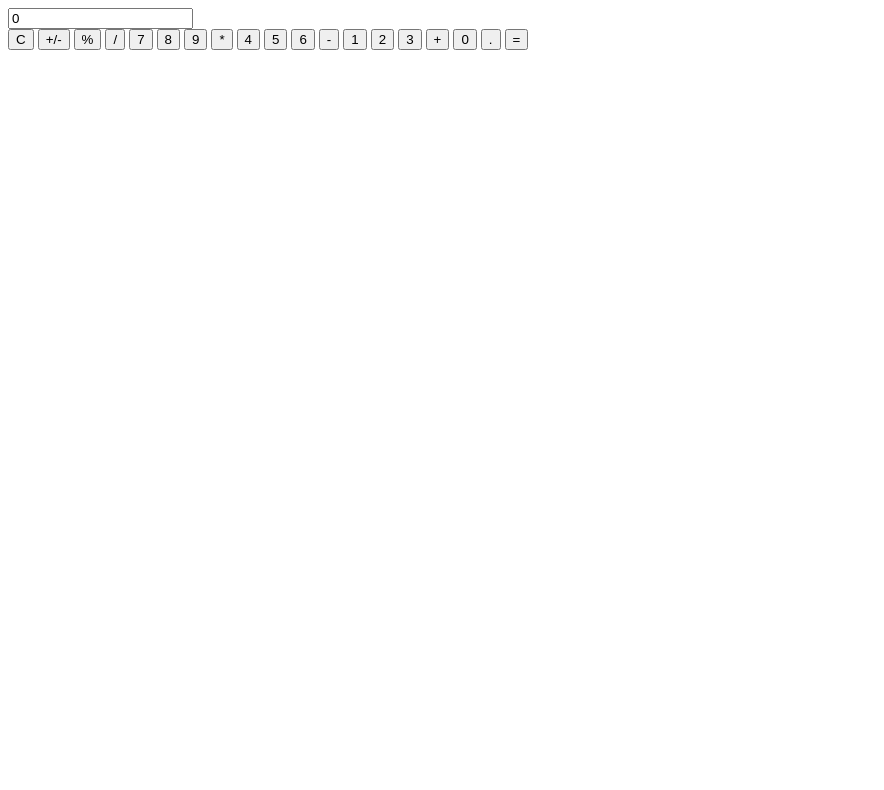
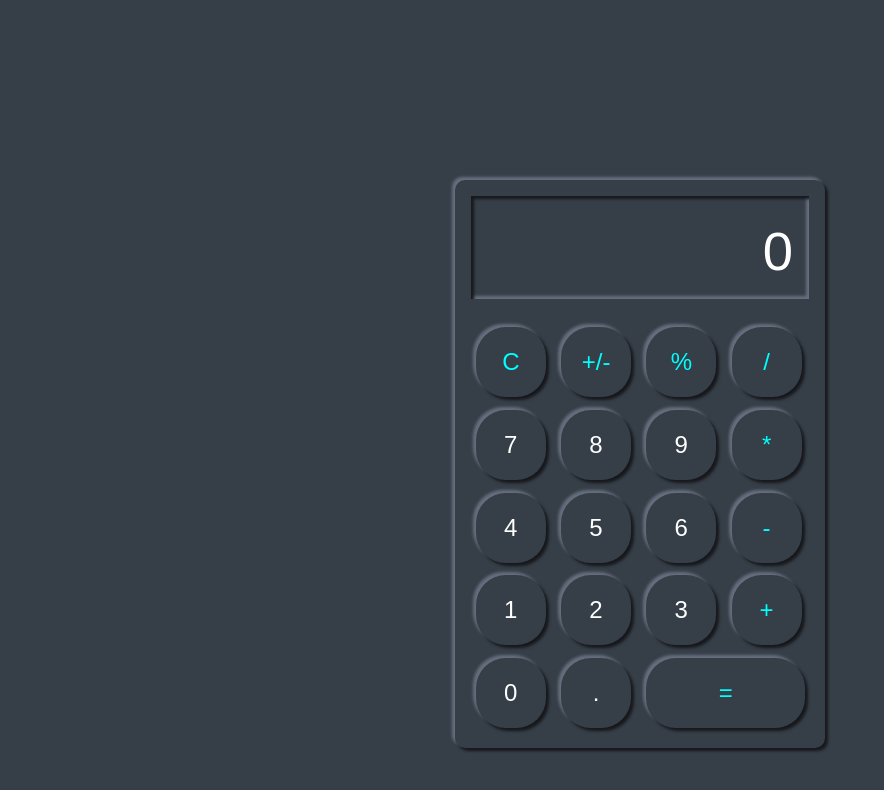
Before and after one commit to luispardo327/calculadora, a plain HTML site: page index.html in a window 1280 px wide. Shown: the whole page, without its empty margins (0-884 px from the left). Drawn offline with Linux system fonts and the light colour scheme.

Commit message:
cambios en estilos y js

```diff
--- a/index.html
+++ b/index.html
@@ -3,38 +3,38 @@
 <head>
     <meta charset="UTF-8">
     <meta name="viewport" content="width=device-width, initial-scale=1.0">
-    <link rel="icon" type="image/x-icon" href="img/favicon.ico" title="Icono de la calculadora by Alfredo Creates">
+    <link rel="icon" type="image/x-icon" href="img/favicon.ico">
     <link rel="stylesheet" href="style.css">
     <title>Calculadora</title>
 </head>
 <body>
     <main class="calculator-container">
-        <input type="text" class="calculator-display" readonly value="0" aria-live="polite">
+        <input id="result" type="text" class="calculator-display" readonly value="0" aria-live="polite">
 
         <div class="calculator-buttons">
-            <button class="button-clear">C</button>
-            <button class="button-operator">+/-</button>
-            <button class="button-operator">%</button>
-            <button class="button-operator">/</button>
+            <button onclick="clearResult()" class="button-clear">C</button>
+            <button onclick="toggleSign()" class="button-operator" aria-label="Cambiar signo">+/-</button>
+            <button onclick="result('%')" class="button-operator" aria-label="Porcentaje">%</button>
+            <button onclick="result('/')" class="button-operator">/</button>
 
-            <button class="button-number">7</button>
-            <button class="button-number">8</button>
-            <button class="button-number">9</button>
-            <button class="button-operator">*</button>
+            <button class="button-number" onclick="result('7')">7</button>
+            <button class="button-number" onclick="result('8')">8</button>
+            <button class="button-number" onclick="result('9')">9</button>
+            <button class="button-operator" onclick="result('*')">*</button>
 
-            <button class="button-number">4</button>
-            <button class="button-number">5</button>
-            <button class="button-number">6</button>
-            <button class="button-operator">-</button>
+            <button class="button-number" onclick="result('4')">4</button>
+            <button class="button-number" onclick="result('5')">5</button>
+            <button class="button-number" onclick="result('6')">6</button>
+            <button class="button-operator" onclick="result('-')">-</button>
 
-            <button class="button-number">1</button>
-            <button class="button-number">2</button>
-            <button class="button-number">3</button>
-            <button class="button-operator">+</button>
+            <button class="button-number" onclick="result('1')">1</button>
+            <button class="button-number" onclick="result('2')">2</button>
+            <button class="button-number" onclick="result('3')">3</button>
+            <button class="button-operator" onclick="result('+')">+</button>
 
-            <button class="button-number zero">0</button>
-            <button class="button-number dot">.</button>
-            <button class="button-equals">=</button>
+            <button class="button-number zero" onclick="result('0')">0</button>
+            <button class="button-number dot" onclick="result('.')">.</button>
+            <button class="button-equals" onclick="equal()">=</button>
         </div>
     </main>
 
--- a/main.js
+++ b/main.js
@@ -0,0 +1,80 @@
+// main.js
+
+// Función para manejar la entrada de números y operadores en la pantalla
+function result(val) {
+    const display = document.getElementById('result');
+    const currentValue = display.value;
+
+    // Si el display está en '0' y no se presiona '.', se reemplaza el '0'
+    // Esto evita tener un '0' inicial antes de un número.
+    if (currentValue === '0' && val !== '.') {
+        display.value = val;
+    } else {
+        // Evita múltiples puntos decimales en un mismo número
+        if (val === '.' && currentValue.includes('.')) {
+            return; // No hacer nada si ya hay un punto
+        }
+        // Evita que un operador se repita si el último caracter es un operador
+        const lastChar = currentValue[currentValue.length - 1];
+        if (['+', '-', '*', '/'].includes(val) && ['+', '-', '*', '/'].includes(lastChar)) {
+            // Reemplaza el operador anterior por el nuevo si ya hay uno
+            display.value = currentValue.slice(0, -1) + val;
+            return;
+        }
+        // Si el resultado anterior fue un error, reinicia
+        if (currentValue === 'Error') {
+            display.value = val;
+        } else {
+            display.value += val;
+        }
+    }
+}
+
+// Función para evaluar la expresión en la pantalla
+function equal() {
+    let x = document.getElementById('result').value;
+    try {
+        // Evalúa la expresión. Aquí se puede añadir lógica para el '%'
+        // Si la expresión termina en '%', la convierte a /100
+        if (x.endsWith('%')) {
+            x = x.slice(0, -1) / 100;
+        }
+
+        let y = eval(x);
+        // Si el resultado es infinito o NaN (ej. 5/0), muestra "Error"
+        if (!isFinite(y) || isNaN(y)) {
+            document.getElementById('result').value = 'Error';
+        } else {
+            document.getElementById('result').value = y;
+        }
+    } catch (e) {
+        // Captura cualquier error en la evaluación (ej. sintaxis inválida)
+        document.getElementById('result').value = 'Error';
+    }
+}
+
+// Función para limpiar la pantalla de la calculadora
+function clearResult() {
+    document.getElementById('result').value = '0'; // Vuelve a '0' en lugar de vacío
+}
+
+// Nueva función para cambiar el signo del número actual
+function toggleSign() {
+    const display = document.getElementById('result');
+    let currentValue = display.value;
+
+    // Solo si el valor actual es un número y no es '0' o 'Error'
+    if (!isNaN(currentValue) && currentValue !== '' && currentValue !== '0' && currentValue !== 'Error') {
+        display.value = -parseFloat(currentValue);
+    } else if (currentValue === '0') {
+        // Si es '0', al aplicar +/- se mantiene '0'
+        display.value = '0';
+    }
+    // Para casos más complejos (ej. expresiones "5+3"), esta lógica sería más avanzada.
+    // Para una calculadora básica, solo afecta al número actual si es el único en pantalla.
+}
+
+// Asegúrate de que al cargar la página, el display muestre '0'
+document.addEventListener('DOMContentLoaded', (event) => {
+    document.getElementById('result').value = '0';
+});
--- a/style.css
+++ b/style.css
@@ -0,0 +1,94 @@
+:root{
+    --primary-color: #363f48;
+    --colorBack: #ffffff;
+    --colorTwo: #17181c;
+    --colorThere: #676e7e;
+}
+
+
+*{
+
+    font-family: 'Arial', sans-serif;
+    margin: 0;
+    padding: 0;
+    box-sizing: border-box;
+}
+
+body{
+    display: flex;
+    justify-content: center;
+    align-items: center;
+    height: 100vh;
+    background: #363f48;
+    margin: 4rem;
+}
+.calculator-container{
+    position: absolute;
+    width: 370px;
+    background: var(--primary-color);
+    box-shadow: 3px 3px 3px var(--colorTwo),
+            -3px -3px 3px var(--colorThere);
+            border-radius: 10px;
+            padding: 1rem;
+            overflow: hidden;
+            color: white;
+}
+
+.calculator-display{
+    display: block;
+    width: 100%;
+    background: transparent;
+    box-shadow: inset 3px 3px 3px var(--colorTwo),
+            inset -3px -3px 3px var(--colorThere);
+            text-align: right;
+            padding-top: 1.5rem;
+            padding-bottom: 1rem;
+            padding-right: 1rem;
+            margin-bottom: 1.5rem;
+            font-size: 3.4rem;
+            outline: none;
+            border: none;
+            color: #ffffff;
+}
+
+.calculator-buttons{
+    display: grid;
+    grid-template-columns: repeat(4, 1fr);
+    grid-gap:3px;
+}
+
+button{
+    background: #363f48;
+    border: none;
+    font-size: 1.5rem;
+    color: white;
+    width: 70px ;
+    height: 70px;
+    box-shadow: 3px 3px 3px var(--colorTwo),
+            -3px -3px 3px var(--colorThere);
+            border-radius: 30px;
+            margin: 0.3rem;
+            cursor: pointer;
+}
+button:active,
+button:focus{
+    background: var(--primary-color);
+    box-shadow: inset 3px 3px 3px var(--colorTwo),
+            inset -3px -3px 3px var(--colorThere);
+
+}
+
+.button-operator{
+    color: cyan;
+}
+
+.button-equals{
+    grid-column: 3/5;
+    grid-row: 5;
+    width: 95%;
+    color: cyan;
+
+}
+.button-clear{
+    color: cyan;
+}
```
